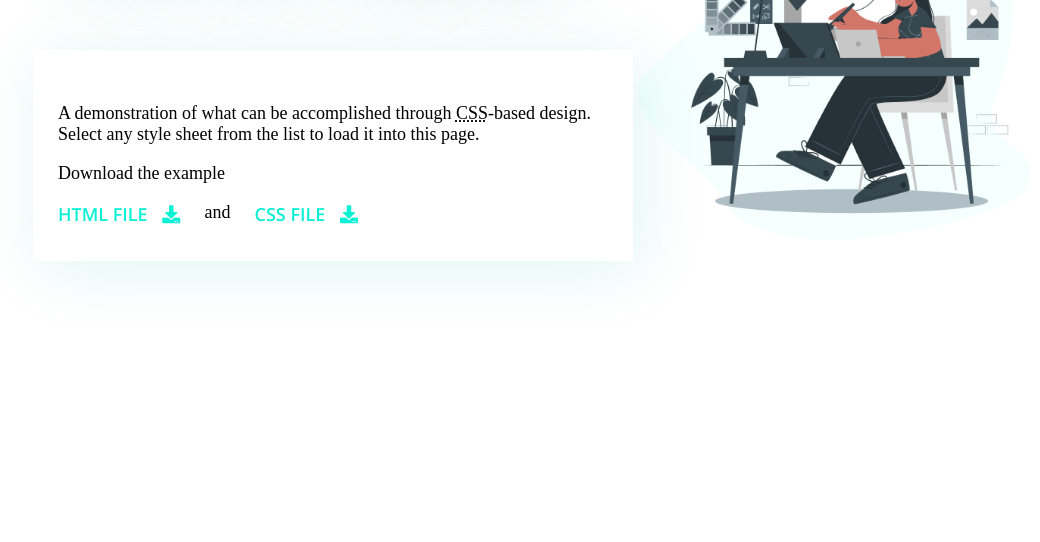
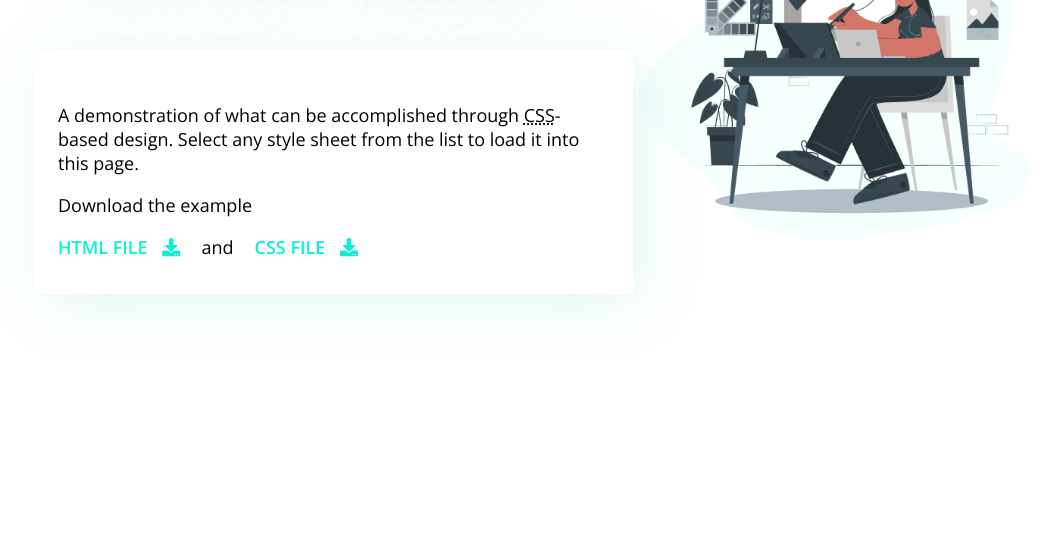
Before and after one commit to IIM-Creative-Technology/projet-sass, a plain HTML site: page index.html in a window 1280 px wide. Shown: the part 258-800 px from the top of the page, without its empty margins (103-1143 px from the left). Drawn offline with nearby package versions, Linux system fonts and the light colour scheme; a web font is replaced by a local one.

Commit message:
finished zen-preamble section

```diff
--- a/scss/pages/_home.scss
+++ b/scss/pages/_home.scss
@@ -1,5 +1,6 @@
 body{
   font-size: $content;
+  font-family: $OpenSans;
 
   img{
     width: 100%;
```
Also changed, not shown: assets/css/style.css, 1 other file.
